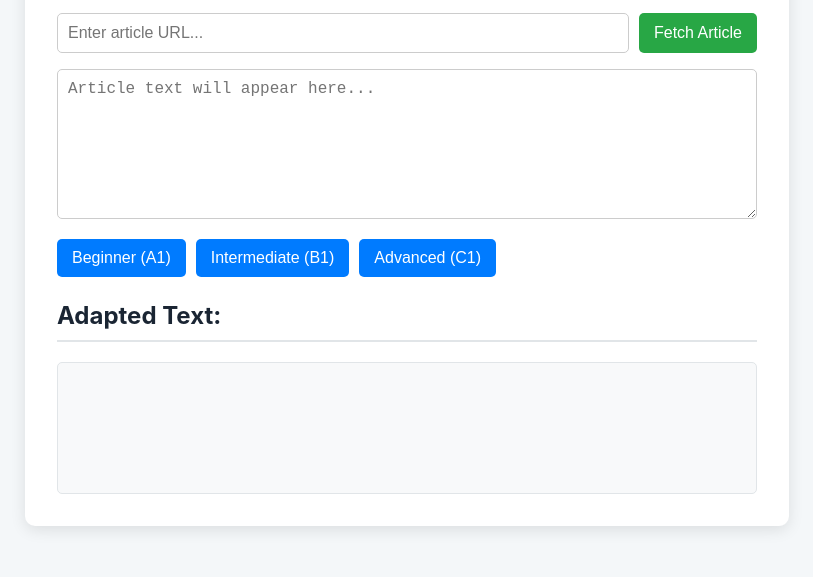
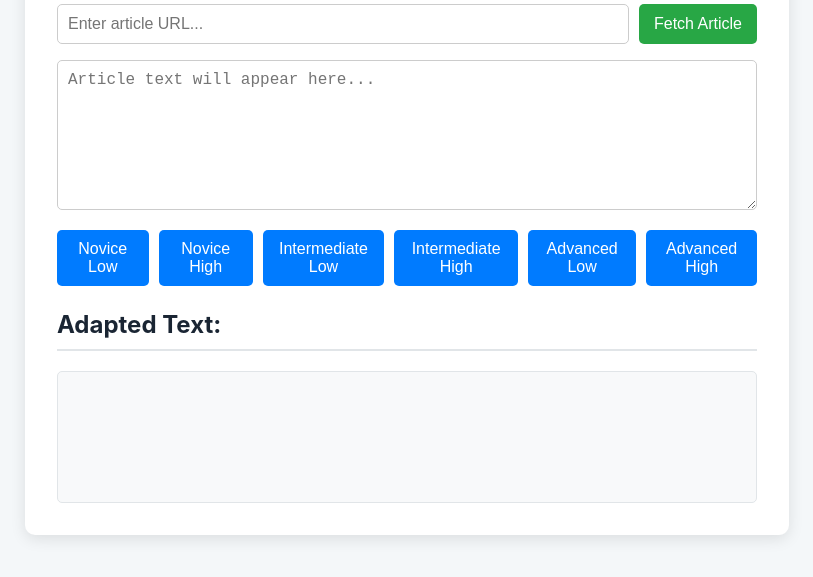
Before and after one commit to penelopeschung/ArticleAdjuster, a plain HTML site: page index.html in a window 1280 px wide. Shown: the part 227-804 px from the top of the page, without its empty margins (233-1046 px from the left). Drawn offline with Linux system fonts and the light colour scheme.

Commit message:
pushing changes to website

```diff
--- a/index.html
+++ b/index.html
@@ -20,9 +20,12 @@
         <textarea id="text-input" placeholder="Article text will appear here..."></textarea>
 
         <div id="level-buttons">
-            <button class="level-btn" data-level="A1">Beginner (A1)</button>
-            <button class="level-btn" data-level="B1">Intermediate (B1)</button>
-            <button class="level-btn" data-level="C1">Advanced (C1)</button>
+            <button class="level-btn" data-level="A1">Novice Low</button>
+            <button class="level-btn" data-level="B1">Novice High</button>
+            <button class="level-btn" data-level="A1">Intermediate Low</button>
+            <button class="level-btn" data-level="B1">Intermediate High</button>
+            <button class="level-btn" data-level="A1">Advanced Low</button>
+            <button class="level-btn" data-level="B1">Advanced High</button>
         </div>
 
         <h2>Adapted Text:</h2>
--- a/interact.js
+++ b/interact.js
@@ -14,9 +14,9 @@ const levelButtons = document.getElementById('level-buttons');
  * @param {string} level  target CEFR level (e.g., 'A1', 'B1').
  */
 async function adaptText(text, level) {
-    textOutput.innerText = 'Adapting text with Gemini, please wait... ';
+    textOutput.innerText = 'This may take a couple minutes, please wait... ';
 
-    const prompt = `Adapt the following Spanish text to a ${level} CEFR level. Simplify vocabulary and sentence structure, but keep the core meaning intact. Respond ONLY with the adapted Spanish text. Original Text: "${text}"`;
+    const prompt = `Adapt the following Spanish text to a ${level} ACTFL level. Simplify vocabulary and sentence structure, but keep the core meaning intact. Respond ONLY with the adapted Spanish text. Original Text: "${text}"`;
 
     try {
         const response = await fetch(API_URL, {
```
